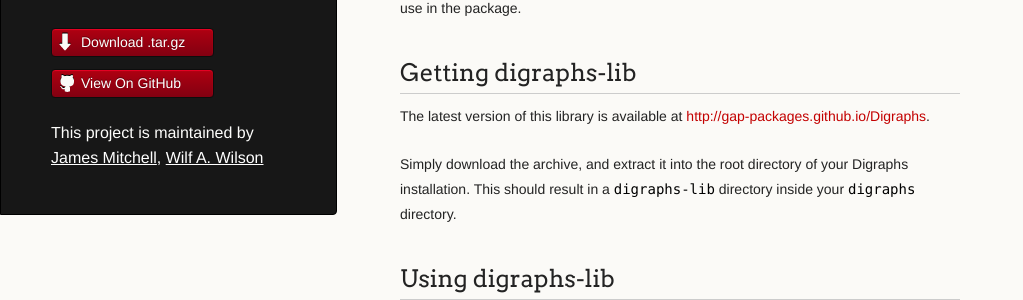
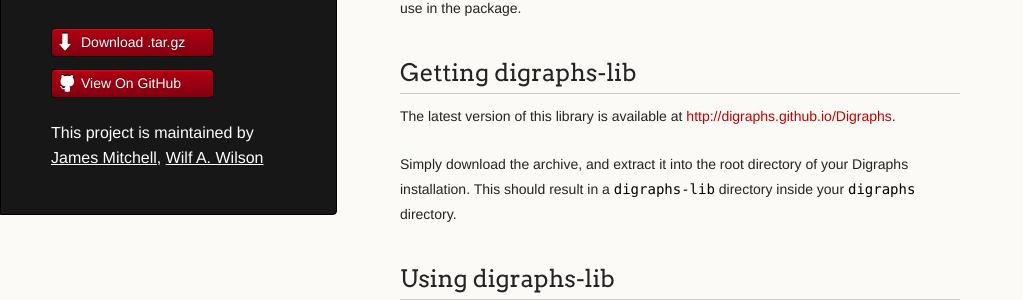
Before and after one commit to digraphs/Digraphs, a Jekyll site: the page built from lib-README.md, in a window 1280 px wide and 900 px high. Shown: the part 246-546 px from the top of the window, without its empty margins (0-1023 px from the left). Built offline with Jekyll 4.4.1, drawn with Linux system fonts in a browser that asks for light colours; our own code applies the rules of GitHub Pages for plain Markdown files.

Commit message:
Update Digraphs URL in lib-README.md

```diff
--- a/lib-README.md
+++ b/lib-README.md
@@ -4,7 +4,7 @@
 
 In this directory is a collection of various types of digraphs, which can be
 loaded into the GAP computational algebra system using the [Digraphs
-package](https://gap-packages.github.io/Digraphs).  It is a
+package](https://digraphs.github.io/Digraphs).  It is a
 completely optional addition to the package, which can be used to produce
 examples of digraphs for use in the package.
 
@@ -12,7 +12,7 @@ examples of digraphs for use in the package.
 Getting digraphs-lib
 --------------------
 The latest version of this library is available at
-<http://gap-packages.github.io/Digraphs>.
+<http://digraphs.github.io/Digraphs>.
 
 Simply download the archive, and extract it into the root directory of your
 Digraphs installation.  This should result in a `digraphs-lib` directory inside
```
